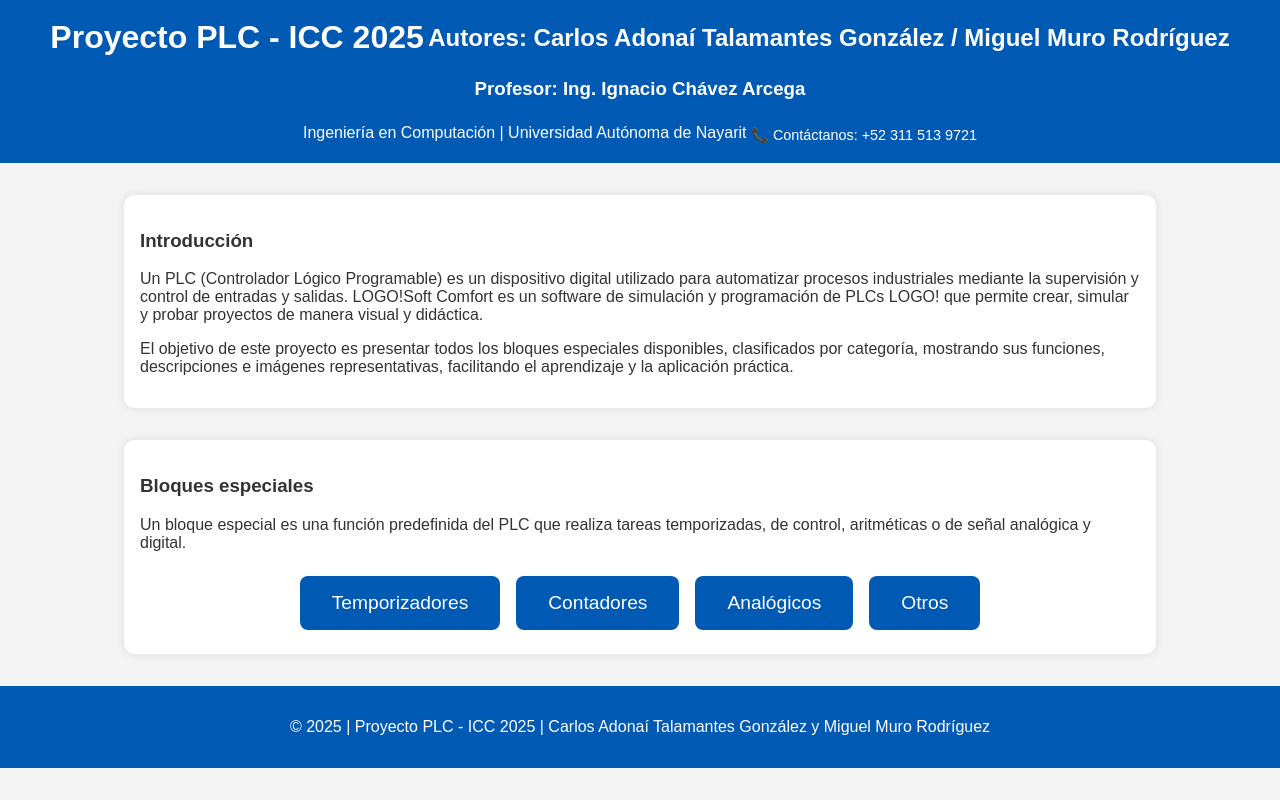
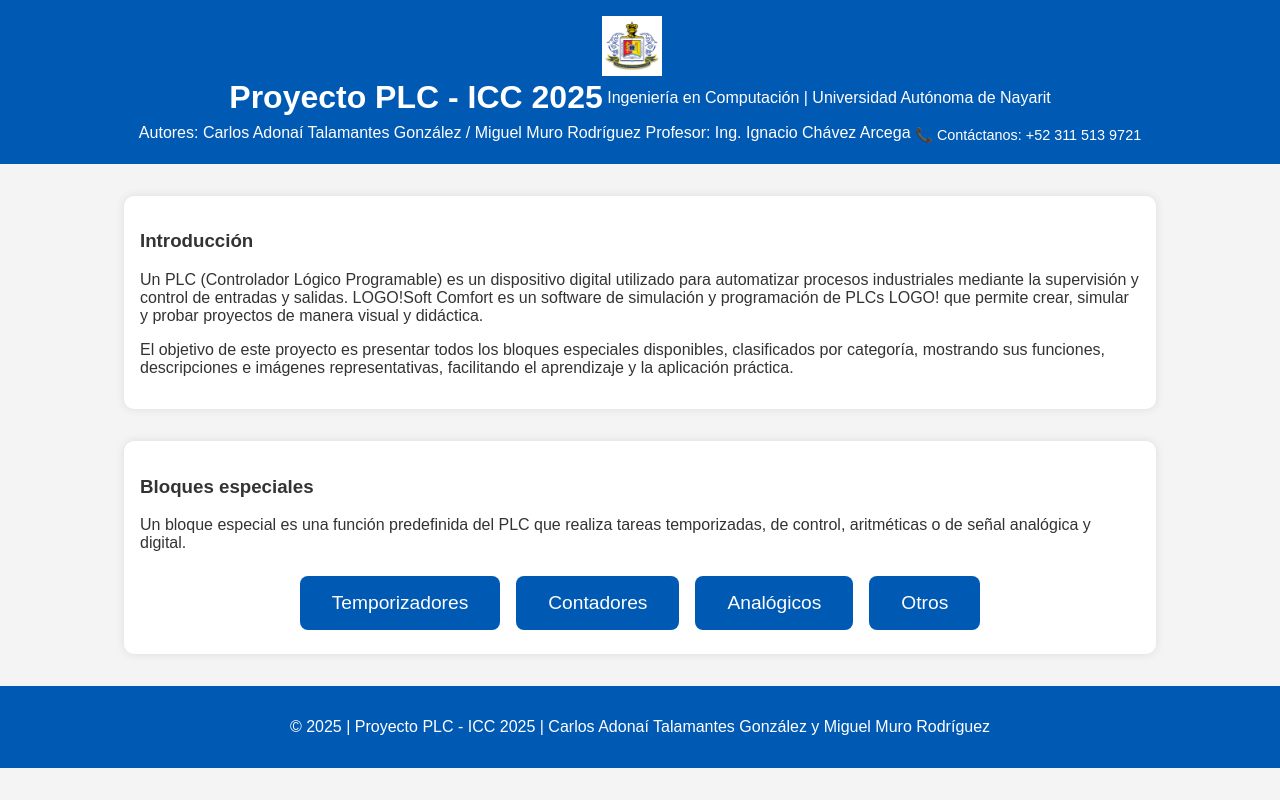
Before and after one commit to PINWINEYTOR/Carlos-Adona--Talamantes-Gonz-lez_Miguel-Muro-Rodr-guez-PROYECTO-PLC, a plain HTML site: page index.html in a window 1280 px wide. Drawn offline with Linux system fonts and the light colour scheme.

Commit message:
Refactor header section with new layout and styles

```diff
--- a/index.html
+++ b/index.html
@@ -8,11 +8,16 @@
 </head>
 <body>
   <header>
-    <div>
-      <h1>Proyecto PLC - ICC 2025</h1>
-      <h2>Autores: Carlos Adonaí Talamantes González / Miguel Muro Rodríguez</h2>
-      <h3>Profesor: Ing. Ignacio Chávez Arcega</h3>
-      <p>Ingeniería en Computación | Universidad Autónoma de Nayarit</p>
+    <div class="header-container">
+      <img src="uan.png" alt="Escudo UAN" class="escudo">
+      <div class="header-text">
+        <h1>Proyecto PLC - ICC 2025</h1>
+        <p class="subtitulo">Ingeniería en Computación | Universidad Autónoma de Nayarit</p>
+      </div>
+    </div>
+    <div class="autores-profesor">
+      <p>Autores: Carlos Adonaí Talamantes González / Miguel Muro Rodríguez</p>
+      <p>Profesor: Ing. Ignacio Chávez Arcega</p>
       <p class="contacto">📞 Contáctanos: +52 311 513 9721</p>
     </div>
   </header>
```
